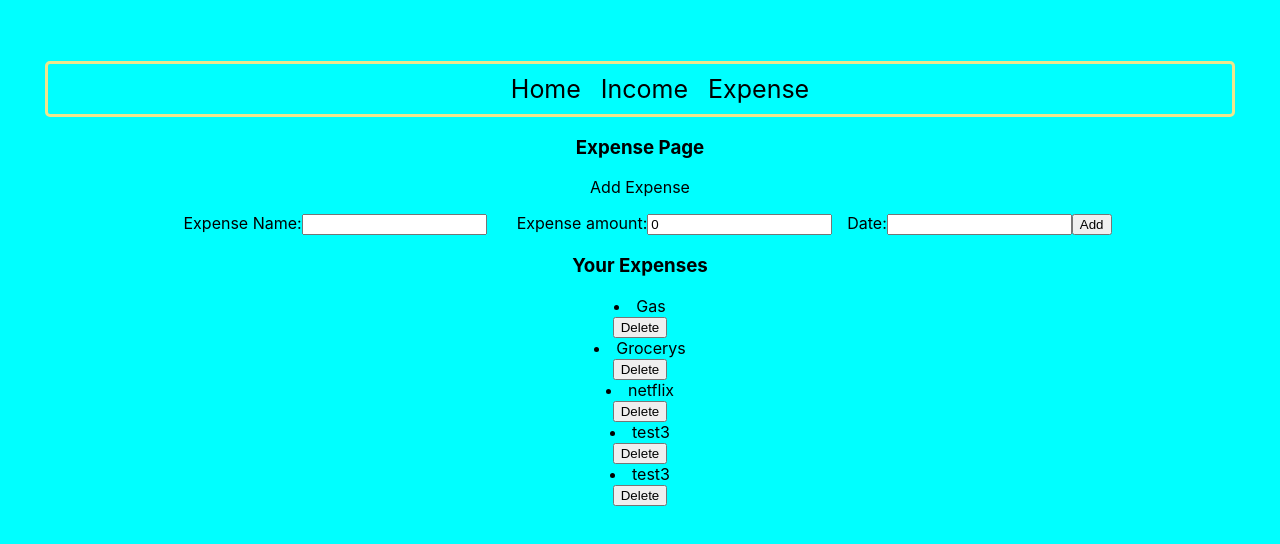
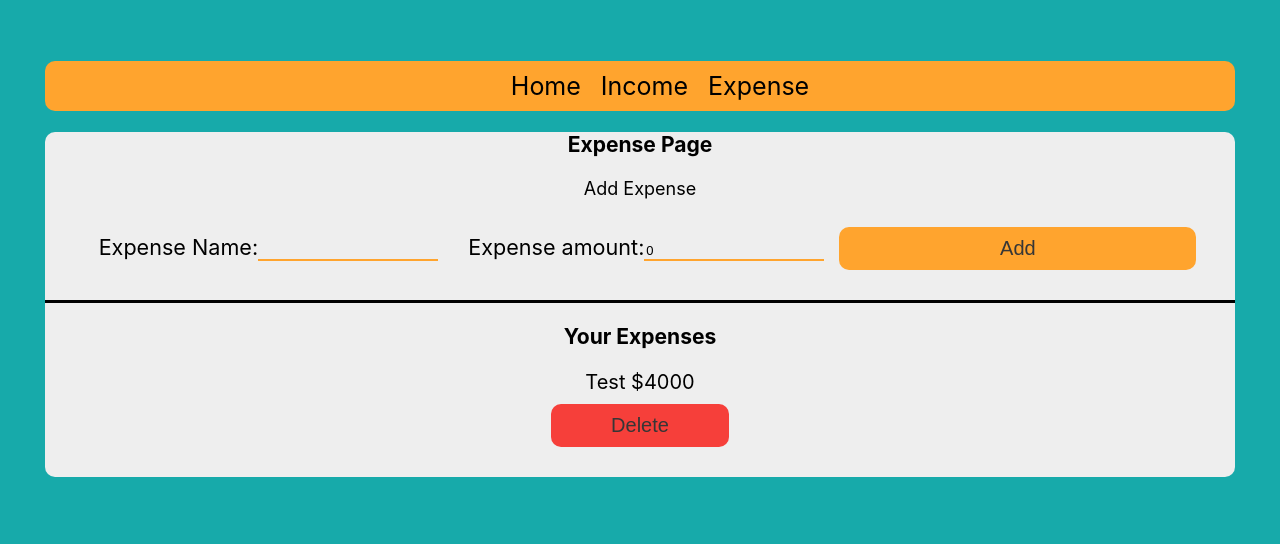
Before and after one commit to Taitai76/SpendinTracker, a React (Create React App) app: page /expense in a window 1280 px wide. Shown: the top 544 px of the page. Built offline with nearby package versions, Linux system fonts and the light colour scheme; data requests are answered from the project's data file.

Commit message:
CSS completed

```diff
--- a/db.json
+++ b/db.json
@@ -1,31 +1,9 @@
 {
   "expenses": [
     {
-      "id": 1,
-      "name": "Gas",
-      "amount": 50
-    },
-    {
-      "id": 2,
-      "name": "Grocerys",
-      "amount": 100
-    },
-    {
-      "name": " netflix",
-      "amount": 20,
-      "id": 3
-    },
-    {
-      "name": " test3",
-      "amount": 0,
-      "date": "Thu Oct 13",
-      "id": 4
-    },
-    {
-      "name": "test3",
-      "amount": 0,
-      "date": "Thu Oct 13 2022",
-      "id": 5
+      "name": " Test",
+      "amount": 4000,
+      "id": 1
     }
   ],
   "income": {
--- a/src/components/Expense.js
+++ b/src/components/Expense.js
@@ -1,12 +1,11 @@
 import React, { useEffect, useState } from "react";
 import ExpenseList from "./ExpenseList";
-import DatePicker from "react-datepicker"
-import "react-datepicker/dist/react-datepicker.css";
+
 
 function Expense({expense, updateExpnsesState, addToExpenses}){
     const [name, setName]= useState(" ")
     const [amount, setAmount]= useState(0)
-    const [startDate, setStartDate] = useState();
+
 
     function handleDeleteItem(deletedItem) {
         const updatedItems = expense.filter((item) => item.id !== deletedItem.id);
@@ -15,11 +14,9 @@ function Expense({expense, updateExpnsesState, addToExpenses}){
 
     function handleSubmit(e) {
         e.preventDefault();
-        let newdate = String(startDate).slice(0, 15);
         const itemData = {
           name: name,
-          amount: parseInt(amount),
-          date: newdate
+          amount: parseInt(amount)
         };
         fetch("http://localhost:4000/expenses", {
           method: "POST",
@@ -47,6 +44,7 @@ function Expense({expense, updateExpnsesState, addToExpenses}){
                     onChange={(e) => setName(e.target.value)}
                     />
                 </label>
+
                 <label class="question">
                     Expense amount:
                     <input
@@ -56,11 +54,7 @@ function Expense({expense, updateExpnsesState, addToExpenses}){
                     onChange={(e) => setAmount(e.target.value)}
                     />
                 </label>
-                <label>
-                  Date:
-                <DatePicker type='date' selected={startDate} onChange={(date) => setStartDate(date)} />
-                </label>
-                <button type="submit">Add</button>
+                <button class="btn" type="submit">Add</button>
             </form>
             <h3>Your Expenses</h3>
             {
--- a/src/components/ExpenseList.js
+++ b/src/components/ExpenseList.js
@@ -1,5 +1,4 @@
 import React from "react";
-import ExpenseShow from "./ExpenseShow";
 import { Link } from "react-router-dom";
 
 
@@ -14,12 +13,12 @@ function ExpenseList({item, onDeleteItem}){
       }
 
     return(
-        <div>
+        <div class="expensesList">
             <li>
-                {item.name}
-                <ExpenseShow amount={item.amount}/>
+                {item.name} $
+                {item.amount}
             </li>
-            <button onClick={handleDeleteClick}>
+            <button class="deleteBtn" onClick={handleDeleteClick}>
                Delete
             </button>
         </div>
--- a/src/components/Home.js
+++ b/src/components/Home.js
@@ -9,10 +9,9 @@ function Home({ income, expense }) {
   return (
     <div class="homePage">
       <h1>Welcome to your monthly expense tracker</h1>
-      <h3>Your income is {income}</h3>
-      <h3>You spent a total of {totalExpense}</h3>
+      <h3>Your income is ${income}</h3>
+      <h3>You spent a total of ${totalExpense}</h3>
       <h3>You have ${income-totalExpense} left to spend</h3>
-
     </div>
   )
 }
--- a/src/components/Income.js
+++ b/src/components/Income.js
@@ -21,11 +21,11 @@ function Income({ income, updateIncome }){
     }
 
     return (
-        <div class="center">
-            Income
+        <div class="income">
+            <h3>Income</h3>
             <form onSubmit={handleSubmit}>
                 <p>Current monthly income is ${income}</p>
-                <label>
+                <label class="question">
                     Update Income:
                     <input
                     type='text'
@@ -33,7 +33,7 @@ function Income({ income, updateIncome }){
                     value={amount}
                     onChange={(e)=>setAmount(e.target.value)} />
                 </label>
-                <button type="submit">Update</button>
+                <button class="updateBtn" type="submit">Update</button>
             </form>
         </div>
     )
--- a/src/index.css
+++ b/src/index.css
@@ -3,13 +3,7 @@ body {
   font-family: -apple-system, BlinkMacSystemFont, 'Segoe UI', 'Roboto', 'Oxygen',
     'Ubuntu', 'Cantarell', 'Fira Sans', 'Droid Sans', 'Helvetica Neue',
     sans-serif;
-  background-color: aqua;
-
-}
-
-code {
-  font-family: source-code-pro, Menlo, Monaco, Consolas, 'Courier New',
-    monospace;
+  background-color: #17AAAA;
 }
 
 .App{
@@ -19,9 +13,9 @@ code {
 .navbar{
   text-align: center;
   text-decoration: none;
-  border: khaki;
-  border-style: solid;
-  border-radius: 5px;
+  background-color: #FFA42E;
+  border-style: hidden;
+  border-radius: 10px;
 }
 
 .navbar li{
@@ -43,14 +37,90 @@ code {
 .homePage{
   display: block;
   text-align: center;
-  border: left solid black;
+  border: 2px hidden orange;
+  border-radius: 10px;
+  background-color: #EEEEEE;
+  font-size: large;
 }
 .homePage h1{
   font-size: 50px;
 }
 .expensesPage{
   text-align: center;
+  border: 2px hidden orange;
+  border-radius: 10px;
+  background-color: #EEEEEE;
+  font-size: large;
+}
+.expensesPage label{
+  display: inline-table;
+}
+.expensesPage form{
+  border-bottom: 3px solid black;
+  border-width: 40%;
 }
 .question{
   padding: 15px;
+  font-size: larger;
 }
+.question input{
+  border: none;
+  border-bottom: 2px solid #FFA42E;
+  background-color: #EEEEEE;
+  font-size: small;
+}
+.btn {
+  cursor: pointer;
+  background-color: #FFA42E;
+  box-shadow: var(--box-shadow);
+  color: #363636;
+  border: hidden;
+  border-radius: 10px;
+  font-size: 20px;
+  margin: 10px 0 30px;
+  padding: 10px;
+  width: 30%;
+}
+.deleteBtn {
+  cursor: pointer;
+  background-color: #F63F3A;
+  box-shadow: var(--box-shadow);
+  color: #363636;
+  border: hidden;
+  border-radius: 10px;
+  font-size: 20px;
+  margin: 10px 0 30px;
+  padding: 10px;
+  width: 15%;
+}
+.updateBtn{
+  cursor: pointer;
+  background-color: #FFA42E;
+  box-shadow: var(--box-shadow);
+  color: #363636;
+  border: hidden;
+  border-radius: 10px;
+  font-size: 20px;
+  margin: 10px 0 30px;
+  padding: 10px;
+  width: 15%;
+}
+.expensesList{
+  border-top: 3px;
+  border-width: 60%;
+}
+.expensesList li{
+  font-size: 20px;
+  text-decoration: none;
+  list-style: none;
+}
+.income{
+  text-align: center;
+  border: 2px hidden orange;
+  border-radius: 10px;
+  background-color: #EEEEEE;
+  font-size: large;
+}
+.income form{
+  font-size: 20px;
+}
```
Also changed, not shown: src/components/ExpenseShow.js (deleted, +0 -8 lines).
